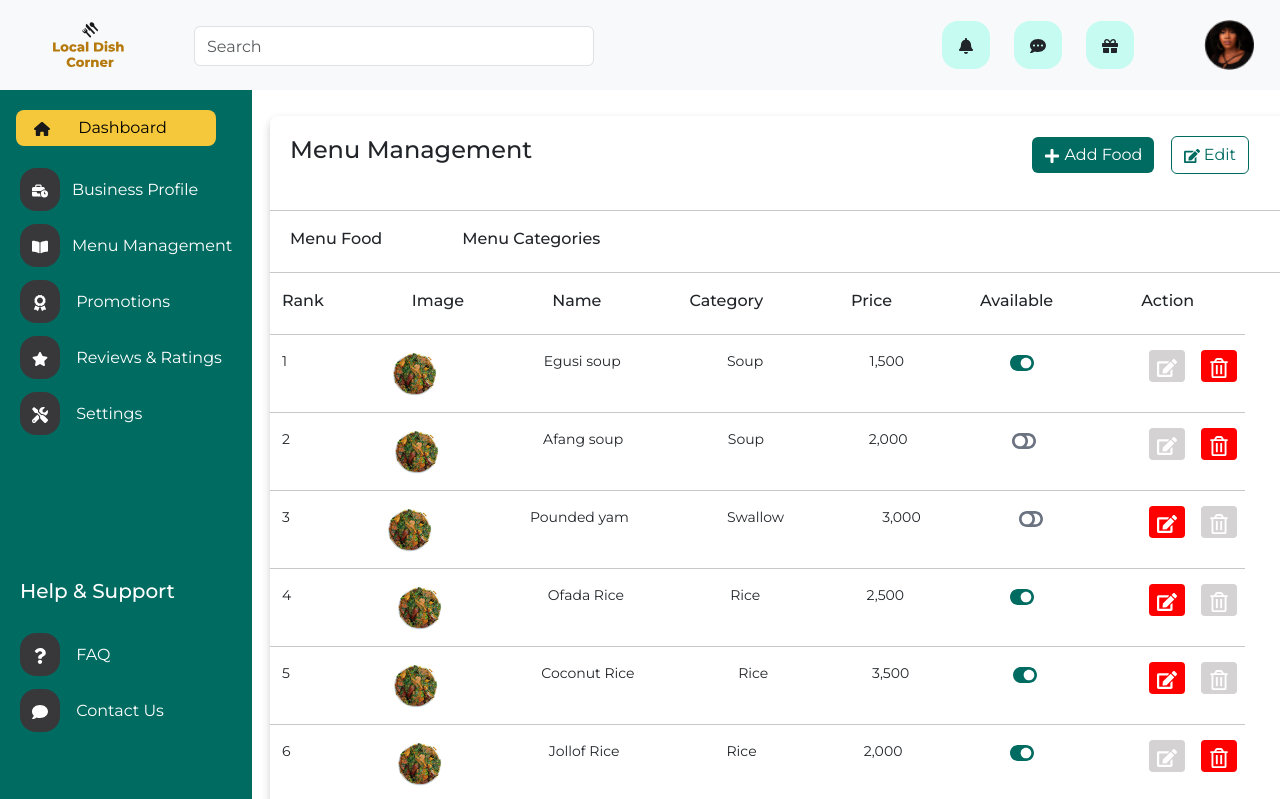
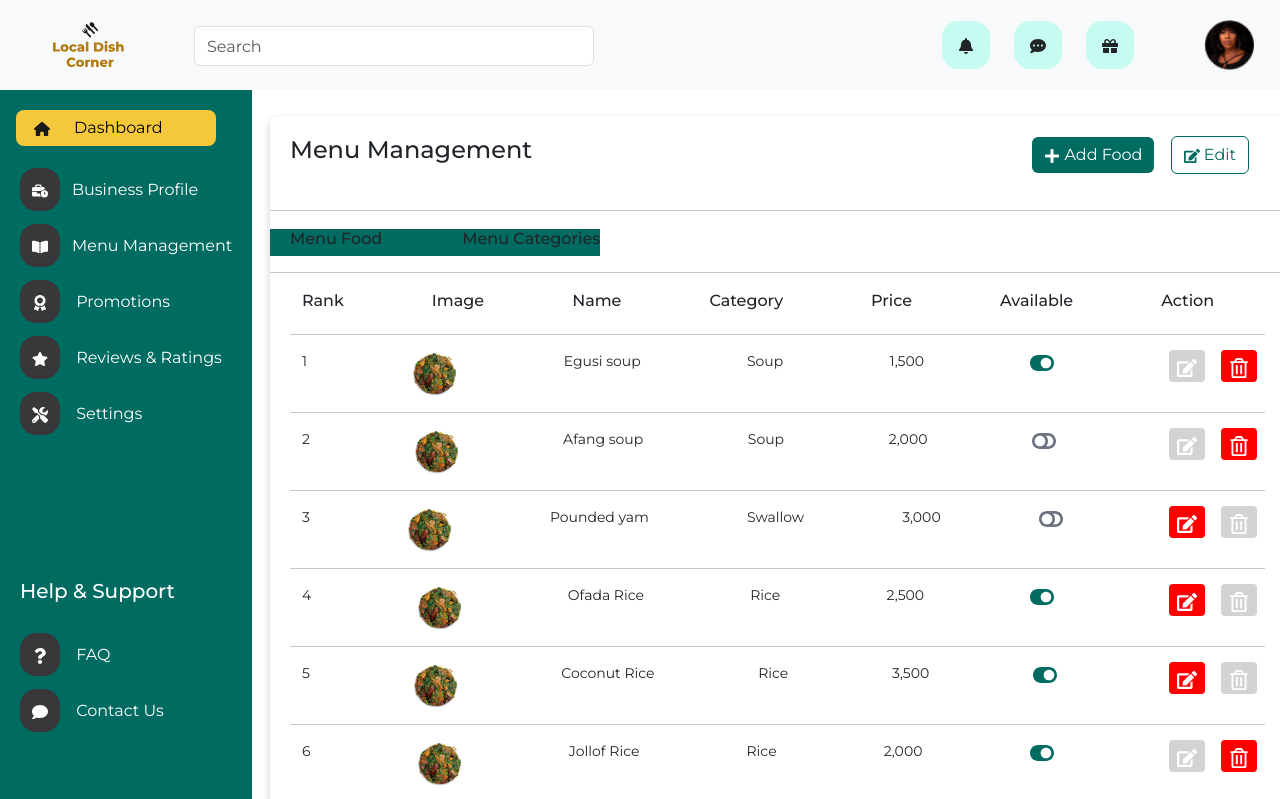
Before and after one commit to R-Wangui/Local-Dish-Connect, a React (Vite) app: page /menumanagement in a window 1280 px wide. Shown: the top 799 px of the page. Built offline with nearby package versions, Linux system fonts and the light colour scheme.

Commit message:
Added some styling to the menu management component

```diff
--- a/src/components/vendors dashboard/Aside.jsx
+++ b/src/components/vendors dashboard/Aside.jsx
@@ -19,7 +19,7 @@ function Aside() {
         <div id='vendorAside'>
             <div className='analytics'>
                 <span className='aside-icon'><FaHouse /></span>
-                <span style={{marginLeft: '12px'}}> <Link to="/vendorsdashboard" style={{color:"black", textDecoration: "none"}}>Dashboard</Link></span>
+                <span style={{marginLeft: '12px'}}><Link to="/vendorsdashboard" style={{color:"black", textDecoration: "none"}}>Dashboard</Link></span>
             </div>
             <div>
                 <span className='asideIcon'><FaBusinessTime /></span>
--- a/src/index.css
+++ b/src/index.css
@@ -1444,10 +1444,12 @@ Card.Img {
   display: inline-flex;
   gap: 80px;
   padding-left: 20px;
+  background-color: #006B61;
 }
 .menuDetails {
   display: inline-flex;
   gap: 80px;
+  padding-left: 20px;
 }
 .menuItem {
   display: flex;
@@ -1465,7 +1467,6 @@ Card.Img {
 .menuOff {
   font-size: 24px;
   color: #6B7280;
-  fill: #6B7280;
 }
 /* Styling the icons for the Action section */
 .menuActive {
@@ -1486,11 +1487,11 @@ Card.Img {
 }
 
 /* styling for the alternative outlook for the menu management section */
-/* .menuEntry1 {
+.menuEntry1 {
   padding-right: 60px;
   font-size: 14px;
   background-color: #F54748;
-} */
+}
 .menuEntry {
   display: flex;
   gap: 88px;
@@ -1500,14 +1501,13 @@ Card.Img {
   display: flex;
   flex-direction: column;
 }
-
-/* .menuIcon {
+.menuIcon {
   font-size: 20px;
   background-color: red;
   color: white;
   margin: 8px;
   border-radius: 4px;
-} */
+}
 
 
 /* style={{ fontSize: '24px' }} */
```
